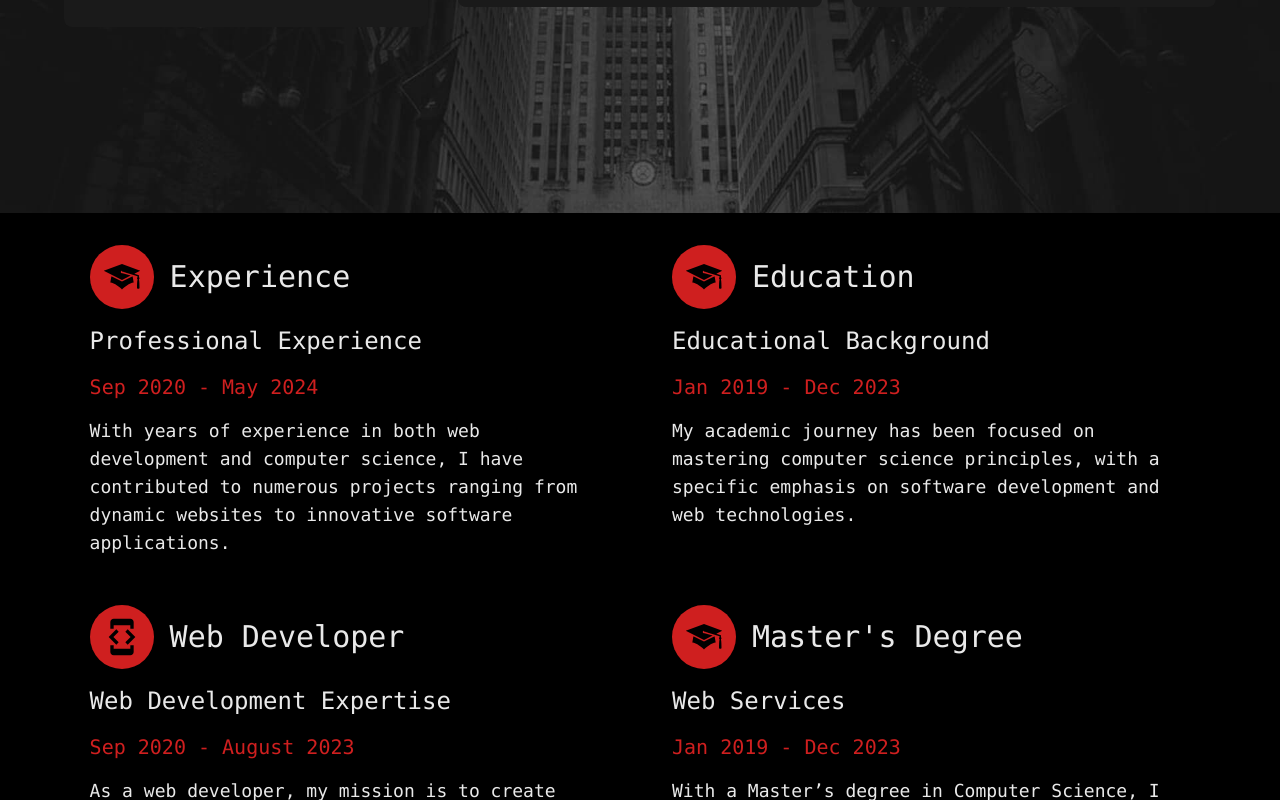
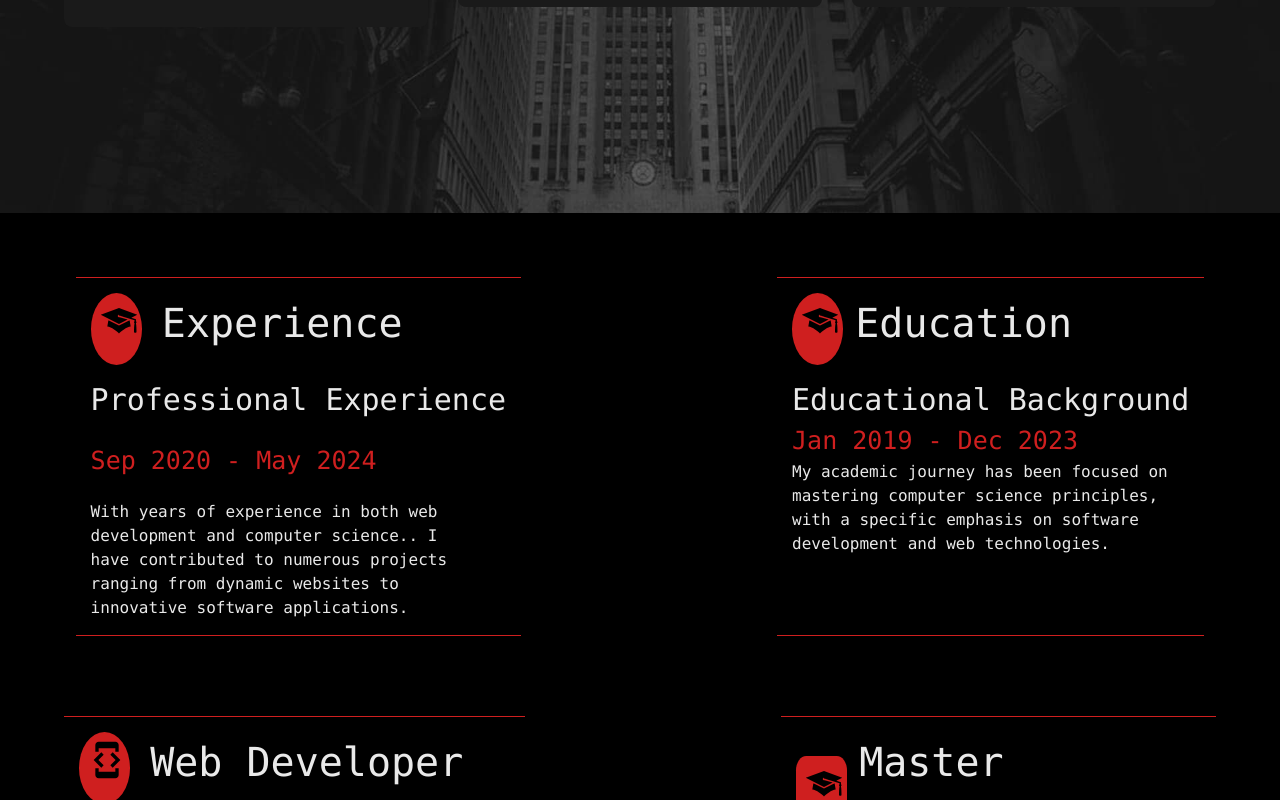
Before and after one commit to MubarakTechy/portfolio-project, a Next.js app: page / in a window 1280 px wide. Shown: the part 2000-2800 px from the top of the page. Built offline with nearby package versions, Linux system fonts and the light colour scheme.

Commit message:
finally finish my portfolio

```diff
--- a/src/Max/Resume.jsx
+++ b/src/Max/Resume.jsx
@@ -1,81 +1,81 @@
-import React from 'react';
-import { GiGraduateCap } from 'react-icons/gi';
-import { MdDeveloperMode } from 'react-icons/md';
+import React from 'react'
+import { GiGraduateCap } from "react-icons/gi";
+import { MdDeveloperMode } from "react-icons/md";
+
 
 const Resume = () => {
   return (
-    <div className='flex flex-col items-center p-8 bg-black text-[#E9E9E9]'>
-      <div className='flex flex-wrap justify-center gap-16 max-w-6xl'>
-        {/* Experience Section */}
-        <div className='flex flex-col items-start gap-4 w-full sm:w-[45%]'>
-          <div className='flex items-center gap-4'>
-            <span className='h-16 w-16 flex items-center justify-center rounded-full bg-[#CF1F1F]'>
-              <GiGraduateCap className='text-black' size={40} />
-            </span>
-            <h2 className='text-3xl font-mono'>Experience</h2>
+      <div className='max-lg:flex-col'>
+             <div className=' flex  max-lg:flex-col fall justify-center flex-col  items-center p-[5%]  bg-black'>
+            <div className=' flex  max-sm:flex-col max-lg:flex-col  flex-col gap-20 '>
+              <div className='flex max-sm:flex-col  max-lg:flex-col    justify-center gap-[20vw] '>
+                  <div className='flex runtime flex-col gap-3  text-[#E9E9E9]'>
+                      <div className='flex  gap-5'>
+                          <div className='flex items-center  '>
+                            <span className='h-[9vh] w-[4vw] max-md:w-[15vw] max-md:h-[vh] p-2 rounded-[50%] bg-[#CF1F1F] '><GiGraduateCap className='text-black ' size={40} /></span>
+                          </div>
+                            <h1 className='text-[40px] font-mono'>Experience</h1>
+                          </div>
+                      <div>
+                    <div className="flex flex-col gap-5">
+                        <h1 className='text-[30px] font-mono'>Professional Experience</h1>
+                        <h1 className='text-[25px] text-[#CF1F1F] font-mono '>Sep 2020 - May 2024</h1>
+                        <p className=' font-mono text-start max-sm:w-[75vw] max-lg:w-[80vw]  w-[30vw]'>With years of experience in both web development and computer science.. I have contributed to numerous projects ranging from dynamic websites to innovative software applications.</p>
+                    </div>
+                </div>
           </div>
-          <h3 className='text-2xl font-mono'>Professional Experience</h3>
-          <h4 className='text-xl text-[#CF1F1F] font-mono'>Sep 2020 - May 2024</h4>
-          <p className='font-mono text-start text-lg'>
-            With years of experience in both web development and computer science, I have contributed to numerous projects
-            ranging from dynamic websites to innovative software applications.
-          </p>
+          <div className='flex  runtime flex-col gap-3  text-[#E9E9E9]'>
+              <div className='flex gap-3 '>
+                  <div className='flex items-center '>
+                    <span className='h-[9vh] w-[4vw] max-sm:h-[9vh] max-md:w-[13vw] p-2 rounded-[50%] bg-[#CF1F1F] '><GiGraduateCap className='text-[black] ' size={40} /></span>
+                  </div>
+                    <h1 className='text-[40px] font-mono'>Education</h1>
+                  </div>
+              <div>
+                  <div>
+                      <h1 className='text-[30px] font-mono'>Educational Background</h1>
+                      <h1 className='text-[25px] text-[#CF1F1F] font-mono '>Jan 2019 - Dec 2023</h1>
+                      <p className=' font-mono items-start max-sm:w-[75vw] max-lg:w-[80vw]  w-[30vw]'>My academic journey has been focused on mastering computer science principles, with a specific emphasis on software development and web technologies.</p>
+                  </div>
+              </div>
+         </div>
         </div>
-
-        {/* Education Section */}
-        <div className='flex flex-col items-start gap-4 w-full sm:w-[45%]'>
-          <div className='flex items-center gap-4'>
-            <span className='h-16 w-16 flex items-center justify-center rounded-full bg-[#CF1F1F]'>
-              <GiGraduateCap className='text-black' size={40} />
-            </span>
-            <h2 className='text-3xl font-mono'>Education</h2>
+        <div className='flex max-sm:flex-col max-lg:flex-col  justify-center gap-[20vw] '>
+            <div className='flex max-sm:flex-col   runtime flex-col gap-3   text-[#E9E9E9]'>
+                <div className='flex  gap-5'>
+                    <div className='flex items-center div   inj '>
+                      <span className='h-[9vh] w-[4vw] max-sm:h-[9vh] max-md:w-[13vw] p-2 rounded-[50%] bg-[#CF1F1F] '><MdDeveloperMode className='text-black ' size={40}/></span>
+                      </div>
+                      <h1 className='text-[40px] font-mono'>Web Developer</h1>
+                    </div>
+                <div>
+                    <div>
+                        <h1 className='text-[30px] font-mono'>Web Development Expertise</h1>
+                        <h1 className='text-[25px] text-[#CF1F1F] font-mono '>Sep 2020 - August 2023</h1>
+                        <p className=' font-mono text-start max-sm:w-[75vw]  max-lg:w-[80vw] w-[30vw]'>As a web developer, my mission is to create websites and applications that are not only visually appealing but also functional and user-friendly. I focus on writing clean code and designing intuitive interfaces that ensure seamless user experiences.</p>
+                    </div>
+                </div>
           </div>
-          <h3 className='text-2xl font-mono'>Educational Background</h3>
-          <h4 className='text-xl text-[#CF1F1F] font-mono'>Jan 2019 - Dec 2023</h4>
-          <p className='font-mono text-start text-lg'>
-            My academic journey has been focused on mastering computer science principles, with a specific emphasis on software
-            development and web technologies.
-          </p>
-        </div>
-      </div>
-
-      {/* Web Development & Master's Section */}
-      <div className='flex flex-wrap justify-center gap-16 max-w-6xl mt-12'>
-        {/* Web Developer Section */}
-        <div className='flex flex-col items-start gap-4 w-full sm:w-[45%]'>
-          <div className='flex items-center gap-4'>
-            <span className='h-16 w-16 flex items-center justify-center rounded-full bg-[#CF1F1F]'>
-              <MdDeveloperMode className='text-black' size={40} />
-            </span>
-            <h2 className='text-3xl font-mono'>Web Developer</h2>
-          </div>
-          <h3 className='text-2xl font-mono'>Web Development Expertise</h3>
-          <h4 className='text-xl text-[#CF1F1F] font-mono'>Sep 2020 - August 2023</h4>
-          <p className='font-mono text-start text-lg'>
-            As a web developer, my mission is to create websites and applications that are not only visually appealing but also
-            functional and user-friendly. I focus on writing clean code and designing intuitive interfaces that ensure seamless
-            user experiences.
-          </p>
-        </div>
-
-        {/* Master's Degree Section */}
-        <div className='flex flex-col items-start gap-4 w-full sm:w-[45%]'>
-          <div className='flex items-center gap-4'>
-            <span className='h-16 w-16 flex items-center justify-center rounded-full bg-[#CF1F1F]'>
-              <GiGraduateCap className='text-black' size={40} />
-            </span>
-            <h2 className='text-3xl font-mono'>Master's Degree</h2>
-          </div>
-          <h3 className='text-2xl font-mono'>Web Services</h3>
-          <h4 className='text-xl text-[#CF1F1F] font-mono'>Jan 2019 - Dec 2023</h4>
-          <p className='font-mono text-start text-lg'>
-            With a Master’s degree in Computer Science, I have gained a deep understanding of the theoretical and practical
-            aspects of computing, which allows me to approach web development with an analytical and methodical mindset.
-          </p>
+          <div className='flex flex-col gap-3 runtime  text-[#E9E9E9]'>
+              <div className='flex gap-3 '>
+                  <div className='flex items-center '>
+                    <span className='h-[9vh] w-[4vw] max-sm:h-[9vh] max-md:w-[13vw] p-2 rounded-[20%] bg-[#CF1F1F] '><GiGraduateCap className='text-[black] ' size={40} /></span>
+                  </div>
+                    <h1 className='text-[40px] font-mono'>Master Computer</h1>
+                  </div>
+              <div>
+                  <div>
+                      <h1 className='text-[30px] font-mono'>Web Service</h1>
+                      <h1 className='text-[25px] text-[#CF1F1F] font-mono '>Jan 2019 - Dec 2023</h1>
+                      <p className=' font-mono items-start max-sm:w-[75vw] max-lg:w-[80vw]  w-[30vw]'>With a Master&apos; degree in Computer Science, I have gained a deep understanding of the theoretical and practical aspects of computing, which allows me to approach web development with an analytical and methodical mindset.</p>
+                  </div>
+              </div>
+         </div>
         </div>
       </div>
     </div>
-  );
-};
+  </div>
+  )
+}
 
-export default Resume;
+export default Resume
```
